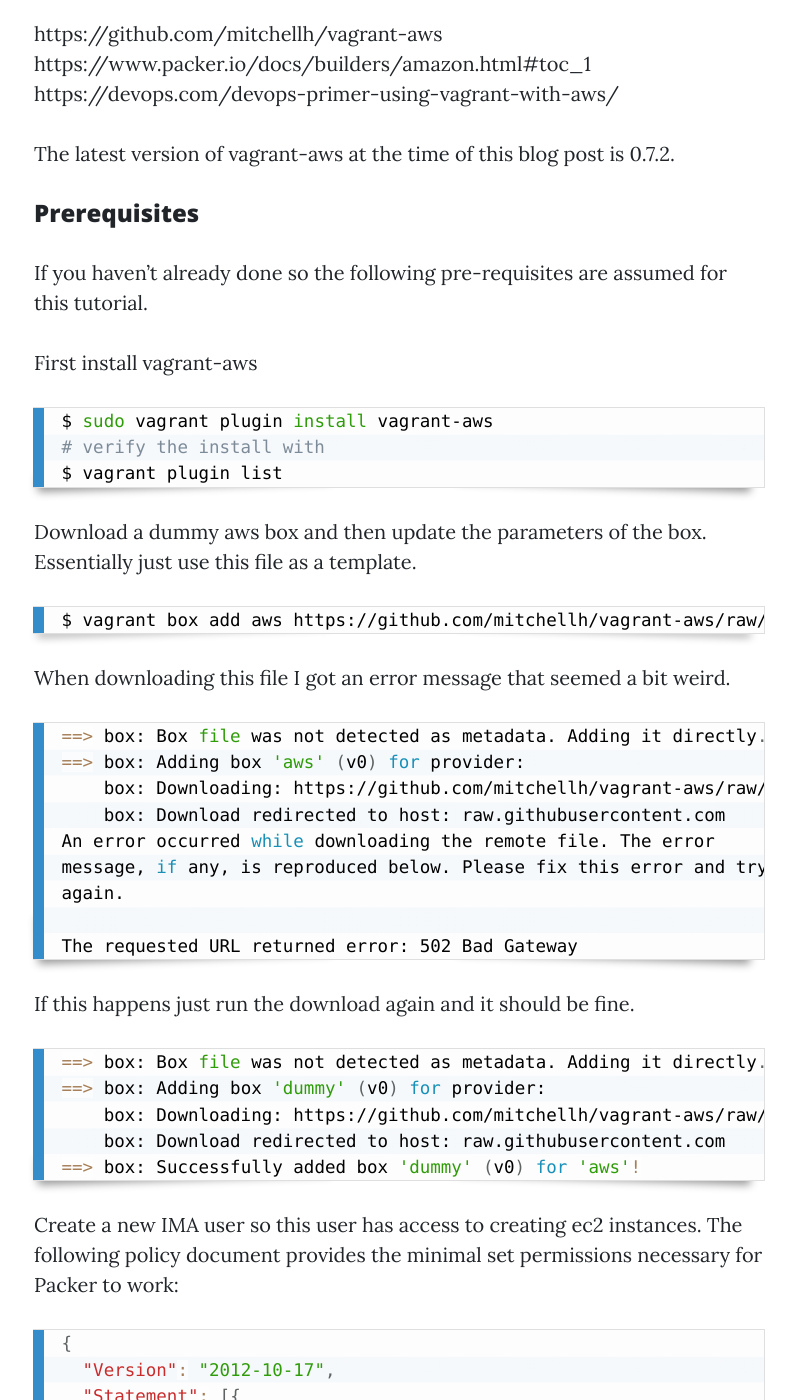
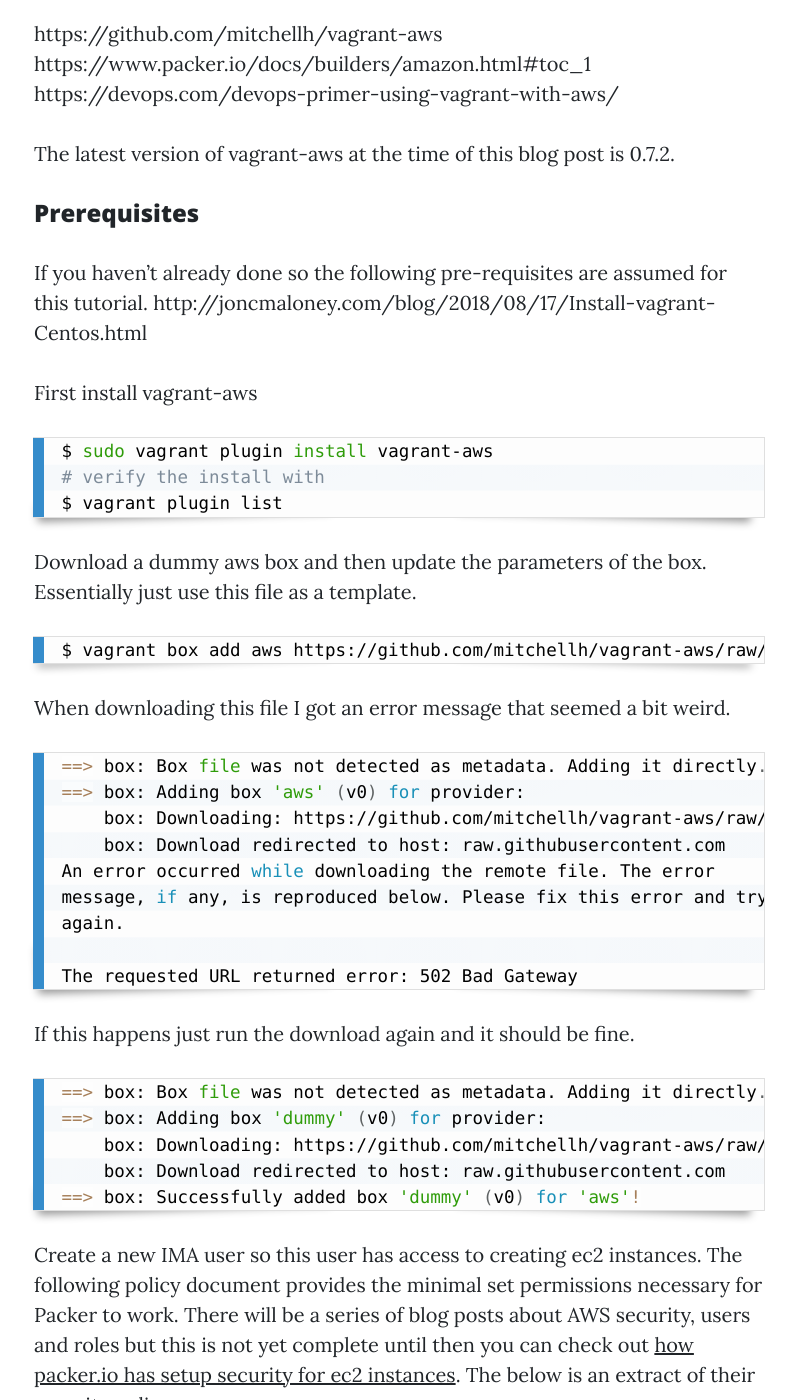
Before and after one commit to joncmaloney/blog, a Jekyll site: the page built from _posts/Vagrant/2018-08-17-Using vagrant with AWS.md, in a window 1280 px wide and 1400 px high, scrolled down 677 px. Shown: the whole window, without its empty margins (241-1037 px from the left). Built offline with Jekyll 4.4.1, drawn with Linux system fonts in a browser that asks for light colours; some of the changed text lies outside the part shown.

Commit message:
Update vagrant blog post.

````diff
--- a/_posts/Vagrant/2018-08-17-Using vagrant with AWS.md
+++ b/_posts/Vagrant/2018-08-17-Using vagrant with AWS.md
@@ -16,6 +16,7 @@
 #### Prerequisites
 
 If you haven't already done so the following pre-requisites are assumed for this tutorial.
+http://joncmaloney.com/blog/2018/08/17/Install-vagrant-Centos.html
 
 First install vagrant-aws
 
@@ -55,7 +56,7 @@
 ==> box: Successfully added box 'dummy' (v0) for 'aws'!
 ```
 
-Create a new IMA user so this user has access to creating ec2 instances. The following policy document provides the minimal set permissions necessary for Packer to work:
+Create a new IMA user so this user has access to creating ec2 instances. The following policy document provides the minimal set permissions necessary for Packer to work. There will be a series of blog posts about AWS security, users and roles but this is not yet complete until then you can check out [how packer.io has setup security for ec2 instances](https://www.packer.io/docs/builders/amazon.html#toc_1). The below is an extract of their security policy.
 
 ```json
 {
@@ -101,7 +102,7 @@
 }
 ```
 
-Modify the Vagrantfile
+After running "*vagrant box add...*" a Vagrantfile will appear in your current directory. Modify the Vagrantfile so it looks similar to the blow. Note there are some extended parameters that are not included in the blog post from [mitchellh](https://github.com/mitchellh/vagrant-aws) or from [devops.com](https://devops.com/devops-primer-using-vagrant-with-aws/). These extended parameters are to ensure vagrant can access the new ec2 instance via our VPC. If you are not sure about how to setup EC2 infrastructure check out our upcoming series.
 
 ```ruby
 # -*- mode: ruby -*-
````
Also changed, not shown: other parts of _posts/Vagrant/2018-08-17-Using vagrant with AWS.md (+1 -5 lines).
